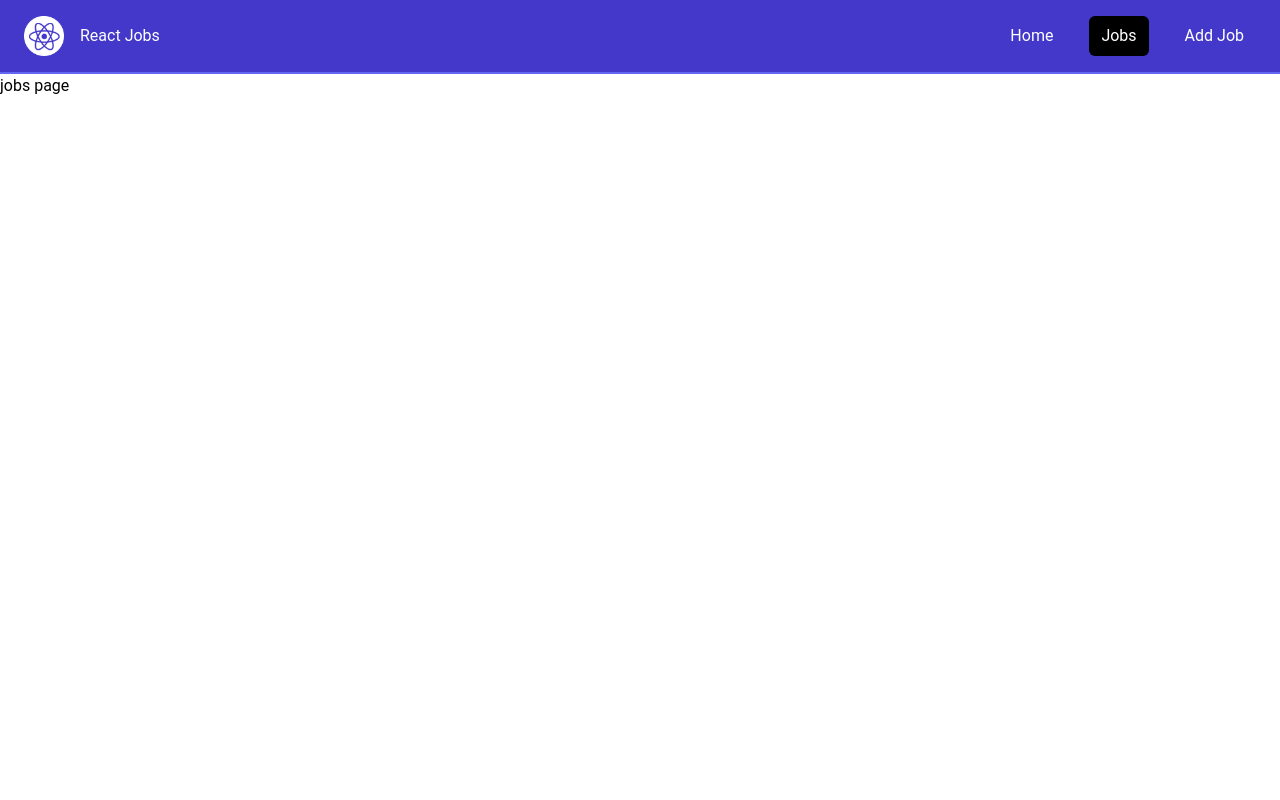
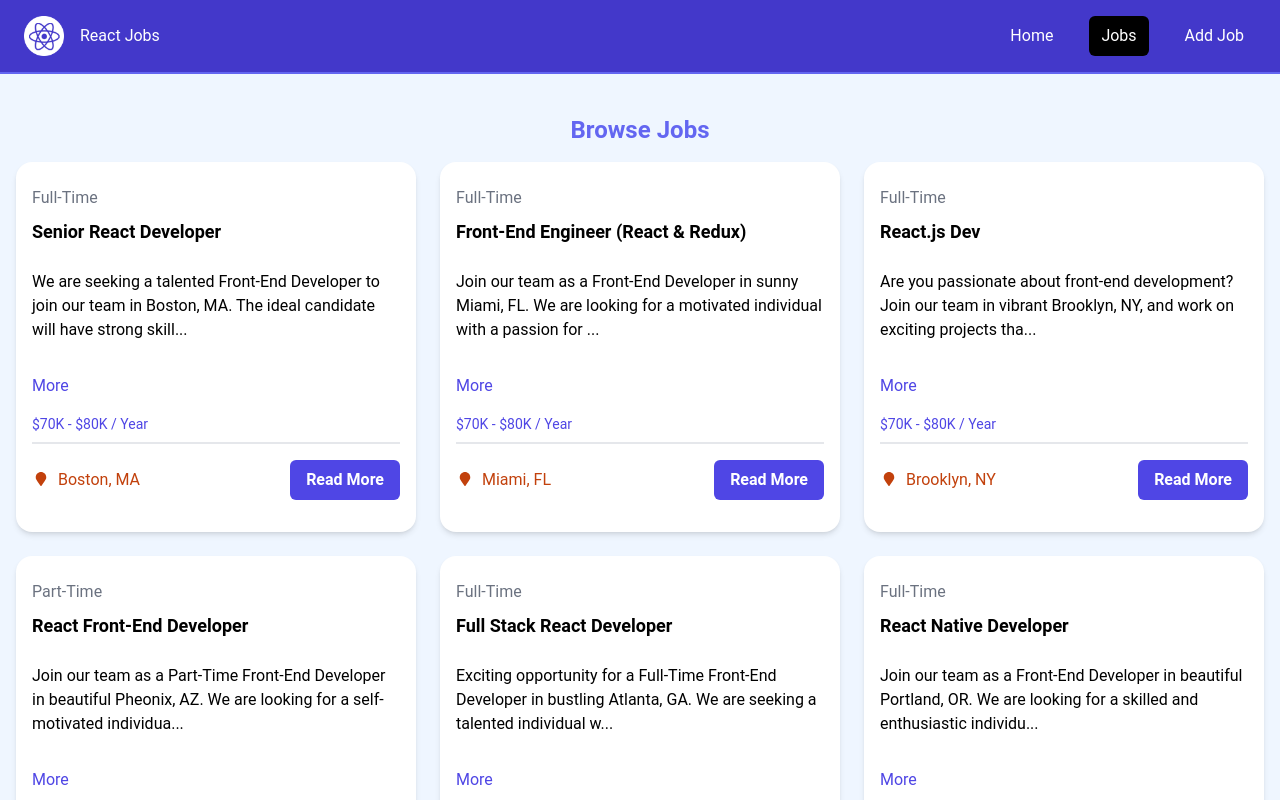
Before and after one commit to niklonberg/vite-ts-react-jobs-finder, a React (Vite) app: page /jobs in a window 1280 px wide. Shown: the top 800 px of the page. Built offline with nearby package versions, Linux system fonts and the light colour scheme.

Commit message:
refactor: Update JobListings component to show all jobs when requested

```diff
--- a/src/components/JobListings.tsx
+++ b/src/components/JobListings.tsx
@@ -1,8 +1,8 @@
 import jobs from "../jobs.json";
 import JobListing from "./JobListing";
 
-const JobListings = () => {
-  const recentJobs = jobs.slice(0, 3);
+const JobListings = ({ showAll = false }) => {
+  const jobsData = showAll ? jobs : jobs.slice(0, 3);
 
   return (
     <section className="bg-blue-50 px-4 py-10">
@@ -11,7 +11,7 @@ const JobListings = () => {
           Browse Jobs
         </h2>
         <div className="grid grid-cols-1 md:grid-cols-3 gap-6">
-          {recentJobs.map((job) => (
+          {jobsData.map((job) => (
             <JobListing key={job.id} job={job} />
           ))}
         </div>
--- a/src/pages/JobsPage.tsx
+++ b/src/pages/JobsPage.tsx
@@ -1,7 +1,12 @@
 import React from "react";
+import JobListings from "../components/JobListings";
 
 const JobsPage = () => {
-  return <div>jobs page</div>;
+  return (
+    <section>
+      <JobListings showAll />
+    </section>
+  );
 };
 
 export default JobsPage;
```
